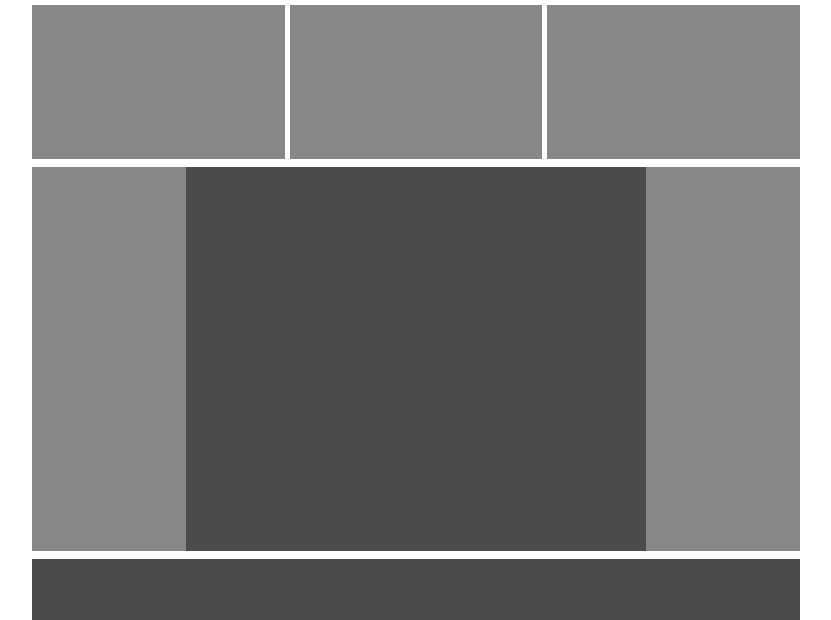
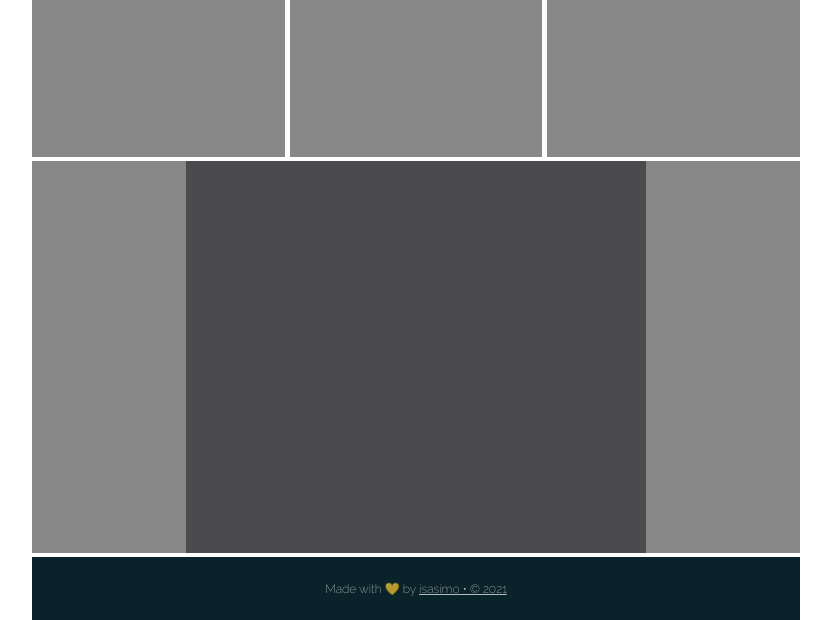
Before and after one commit to isasimo-itacademy/vue-sprint1-tasca2, a plain HTML site: page index.html in a window 1280 px wide. Shown: the part 180-800 px from the top of the page, without its empty margins (224-1055 px from the left). Drawn offline with Linux system fonts and the light colour scheme.

Commit message:
added footer content

```diff
--- a/index.html
+++ b/index.html
@@ -71,7 +71,9 @@
         <article class="main-content"></article>
       </section>
 
-      <footer class="footer"></footer>
+      <footer class="footer">
+        <p>Made with 💛 by <a href="https://twitter.com/isasimo">isasimo • © 2021</a></p>
+      </footer>
     </div>
   </body>
 </html>
--- a/styles.css
+++ b/styles.css
@@ -2,10 +2,6 @@
   box-sizing: border-box;
   margin: 0;
   padding: 0;
-}
-
-a {
-  text-decoration: none;
 }
 
 /* Block with all content */
@@ -17,7 +13,7 @@ a {
   margin: 0 auto;
   display: flex;
   flex-direction: column;
-  gap: 1%;
+  gap: 0.5%;
   font-family: "Raleway", sans-serif;
 }
 
@@ -25,7 +21,6 @@ a {
 
 .header {
   flex-basis: 15%;
-  /* background-color: #0A232A; */
   display: flex;
   justify-content: space-between;
   align-items: center;
@@ -127,5 +122,26 @@ a {
 
 .footer {
   flex-basis: 8%;
-  background-color: #4b4b4d;
+  background-color: #0a232a;
+  display: flex; /* Center the text in the center of the footer */
+  align-items: center;
+  justify-content: center;
 }
+
+.footer p {
+  color: #ffffff;
+  opacity: 0.7;
+  font-size: 12px;
+  font-weight: 200;
+}
+
+.footer a {
+  color: #ffffff;
+  cursor: pointer;
+}
+
+.footer a:hover {
+  opacity: 1;
+  background-color: #ffffff;
+  color: #000000;
+}
```
